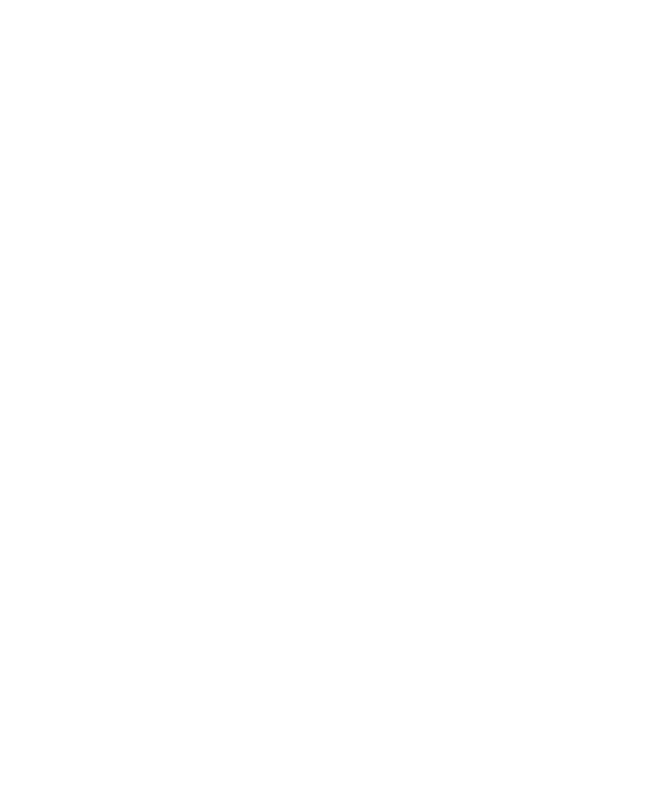
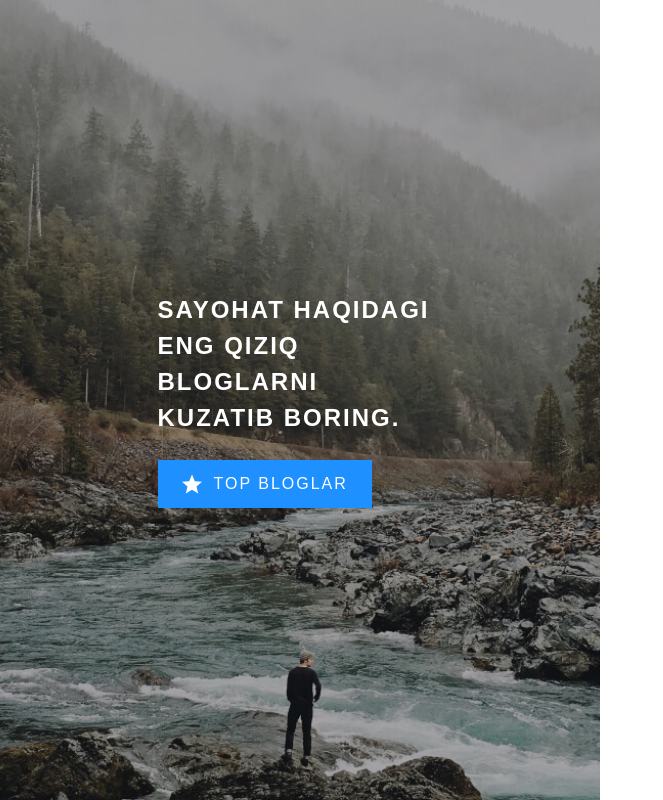
Before and after one commit to Bekzod97-div/exercises-articles, a plain HTML site: page index.html in a window 1280 px wide. Shown: the whole page, without its empty margins (0-663 px from the left). Drawn offline with Linux system fonts and the light colour scheme.

Commit message:
add hero part

```diff
--- a/css/styles.css
+++ b/css/styles.css
@@ -40,4 +40,78 @@ img {
 /* Main content */
 .main-content {
     flex-grow: 1;
+    display: flex;
+    flex-direction: column;
 }
+
+/* Global wraper styles */
+.global-wraper {
+    width: 100%;
+    max-width: 1200px;
+    display: flex;
+    flex-grow: 1;
+
+}
+
+/* Hero styles */
+.hero {
+    display: flex;
+    justify-content: center;
+    align-items: center;
+    width: 100%;
+    max-width: 600px;
+    background-image: url(../img/left-bg.jpg);
+    background-repeat: no-repeat;
+    background-position: center bottom;
+    background-size: cover;
+}
+.hero-content {
+    max-width: 285px;
+}
+.hero-heading {
+    margin-top: 0;
+    margin-bottom: 24px;
+    font-size: 24px;
+    line-height: auto;
+    letter-spacing: 2px;
+    color: #fff;
+    text-transform: uppercase;
+}
+.hero-link {
+    display: inline-block;
+    text-decoration: none;
+}
+.hero-link-inner {
+    display: flex;
+    align-items: center;
+    background-color: #1e90ff;
+    padding: 12px 24px;
+    color: #fff;
+    text-transform: uppercase;
+    letter-spacing: 2px;
+
+}
+
+.hero-link-inner::before {
+    width: 20px;
+    height: 20px;
+    background-image: url(../img/Vector.svg);
+    background-repeat: no-repeat;
+    background-position: center center;
+    background-size: contain;
+    margin-right: 12px;
+    content: "";
+}
+
+/* Retina bg-image */
+@media
+only screen and (-webkit-min-device-pixel-ratio: 2),
+only screen and (   min--moz-device-pixel-ratio: 2),
+only screen and (     -o-min-device-pixel-ratio: 2/1),
+only screen and (        min-device-pixel-ratio: 2),
+only screen and (                min-resolution: 192dpi),
+only screen and (                min-resolution: 2dppx) {
+    .hero {
+        background-image: url(../img/left-bg@2x.jpg)
+    }
+} ;
--- a/index.html
+++ b/index.html
@@ -1,16 +1,31 @@
 <!DOCTYPE html>
-<html lang="en">
+<html lang="uz">
 <head>
     <meta charset="UTF-8">
     <meta http-equiv="X-UA-Compatible" content="IE=edge">
     <meta name="viewport" content="width=device-width, initial-scale=1.0">
-    <title>Css starter</title>
+    <title>Sayohat haqida sayt</title>
 
     <!-- stylesheet -->
     <link rel="stylesheet" href="./css/normalize.css">
     <link rel="stylesheet" href="./css/styles.css">
 </head>
 <body>
+    <main class="main-content">
+
+        <div class="global-wraper">
+            <!-- Hero -->
+            <div class="hero">
+                <div class="hero-content">
+                    <h1 class="hero-heading">Sayohat haqidagi eng qiziq <br>
+                        bloglarni kuzatib boring.</h1>
+                    <a class="hero-link" href="#">
+                        <span class="hero-link-inner">top bloglar</span>
+                    </a>
+                </div>
+            </div>
+        </div>
+    </main>
 
     <script src="./js/main.js"></script>
 </body>
```
Also changed, not shown: img/Vector.svg (added), img/icon-clock.svg (added), img/icon-views.svg (added), img/left-bg.jpg (added), img/left-bg@2x.jpg (added), img/man-cook.jpg (added), img/man-cook@2x.jpg (added), img/sea-beach.jpg (added), img/sea-beach@2x.jpg (added), img/small-house.jpg (added), img/small-house@2x.jpg (added).
